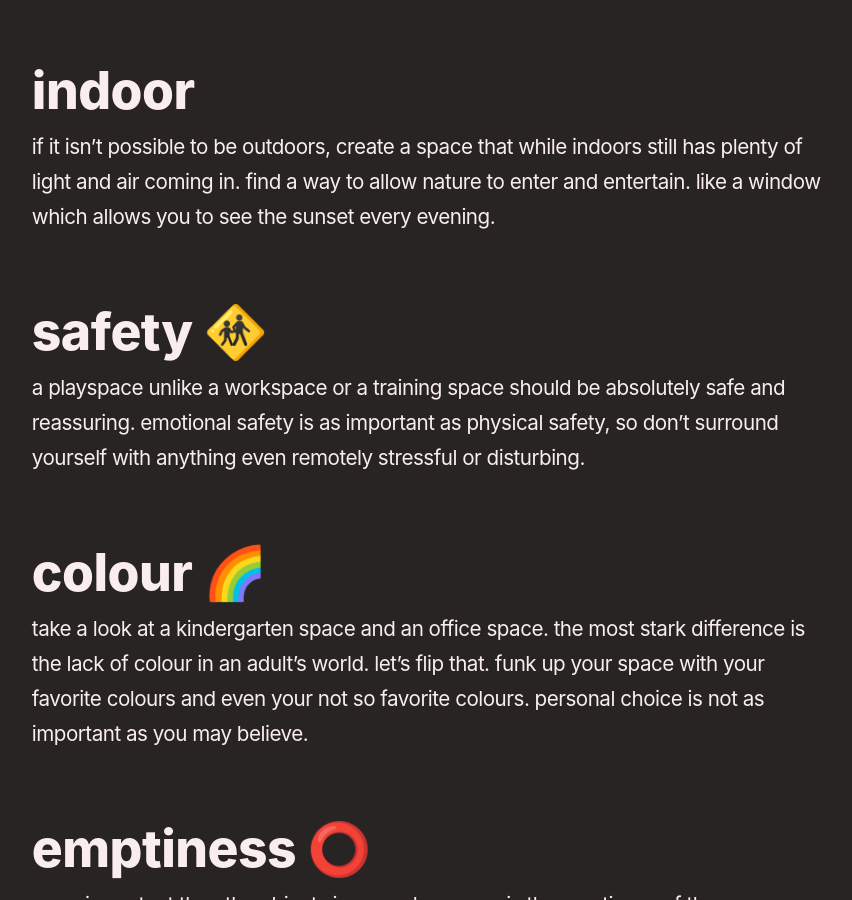
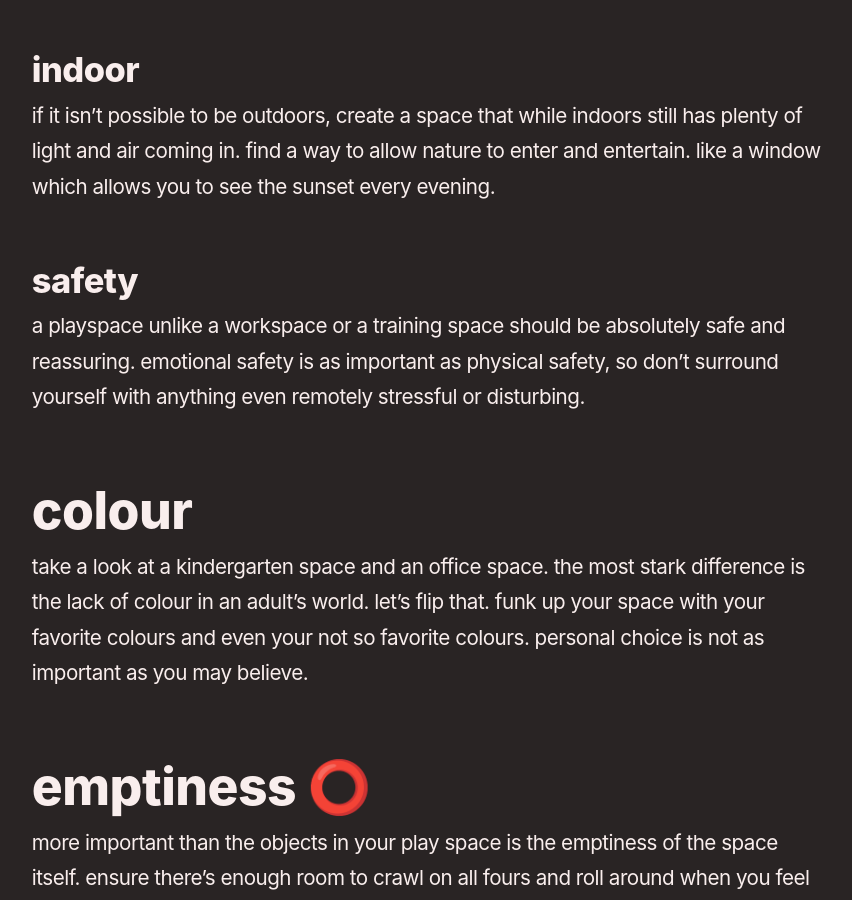
Before and after one commit to reddy2go/redgarden, a Jekyll site: the page built from _notes/workspaces and playspaces.md, in a window 1280 px wide and 900 px high, scrolled down 2407 px. Shown: the whole window, without its empty margins (45-897 px from the left). Built offline with Jekyll 4.4.1, drawn with Linux system fonts in a browser that asks for light colours; some web fonts are replaced; Markdown is read by kramdown in place of the engine named in the settings.

Commit message:
auto commit

```diff
--- a/_notes/workspaces and playspaces.md
+++ b/_notes/workspaces and playspaces.md
@@ -30,15 +30,13 @@ let’s attempt to return to that state of innocence where the outcome is not th
 ### outdoor
 an outdoor space is always ideal when choosing to create a playspace. you can’t go wrong even if there are bugs aplenty and street sounds all around. embracing the natural environment is both grounding as well as inspiring.
 
-## indoor
-
+### indoor
 if it isn’t possible to be outdoors, create a space that while indoors still has plenty of light and air coming in. find a way to allow nature to enter and entertain. like a window which allows you to see the sunset every evening.
 
-## safety 🚸
-
+### safety
 a playspace unlike a workspace or a training space should be absolutely safe and reassuring. emotional safety is as important as physical safety, so don’t surround yourself with anything even remotely stressful or disturbing.
 
-## colour 🌈
+## colour
 
 take a look at a kindergarten space and an office space. the most stark difference is the lack of colour in an adult’s world. let’s flip that. funk up your space with your favorite colours and even your not so favorite colours. personal choice is not as important as you may believe.
 
```
